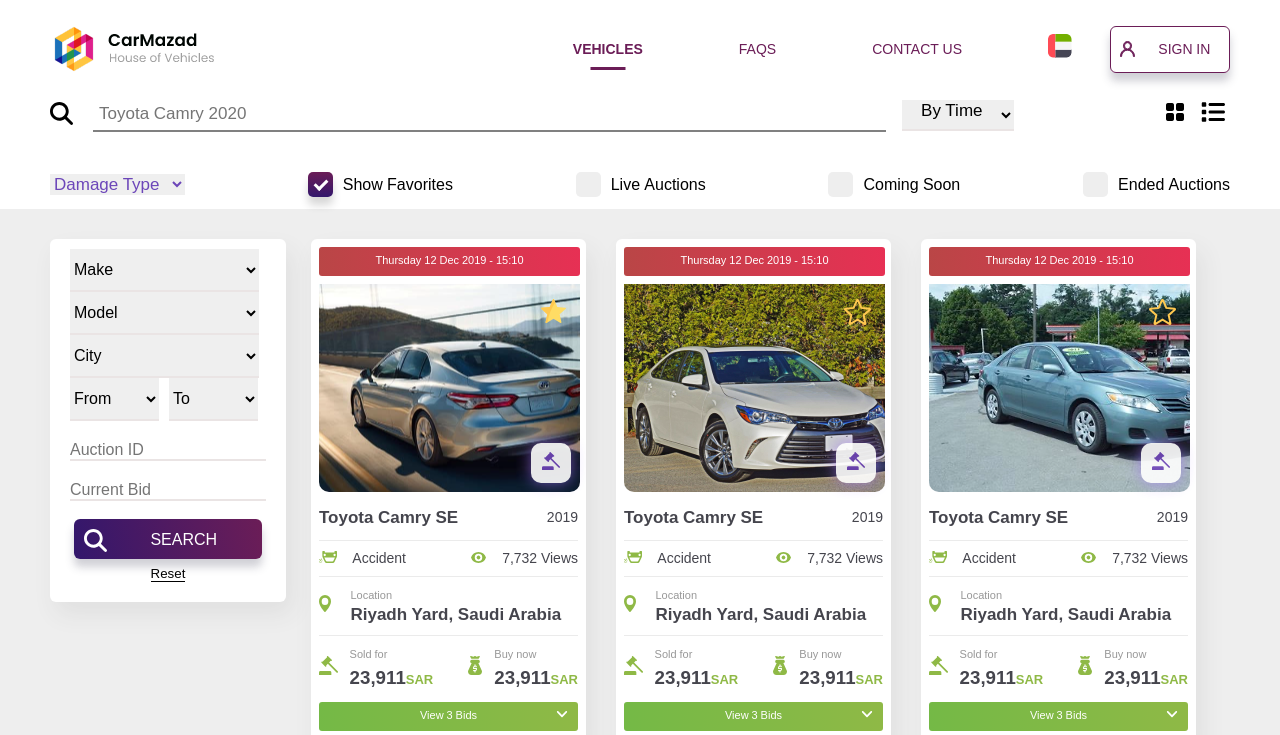
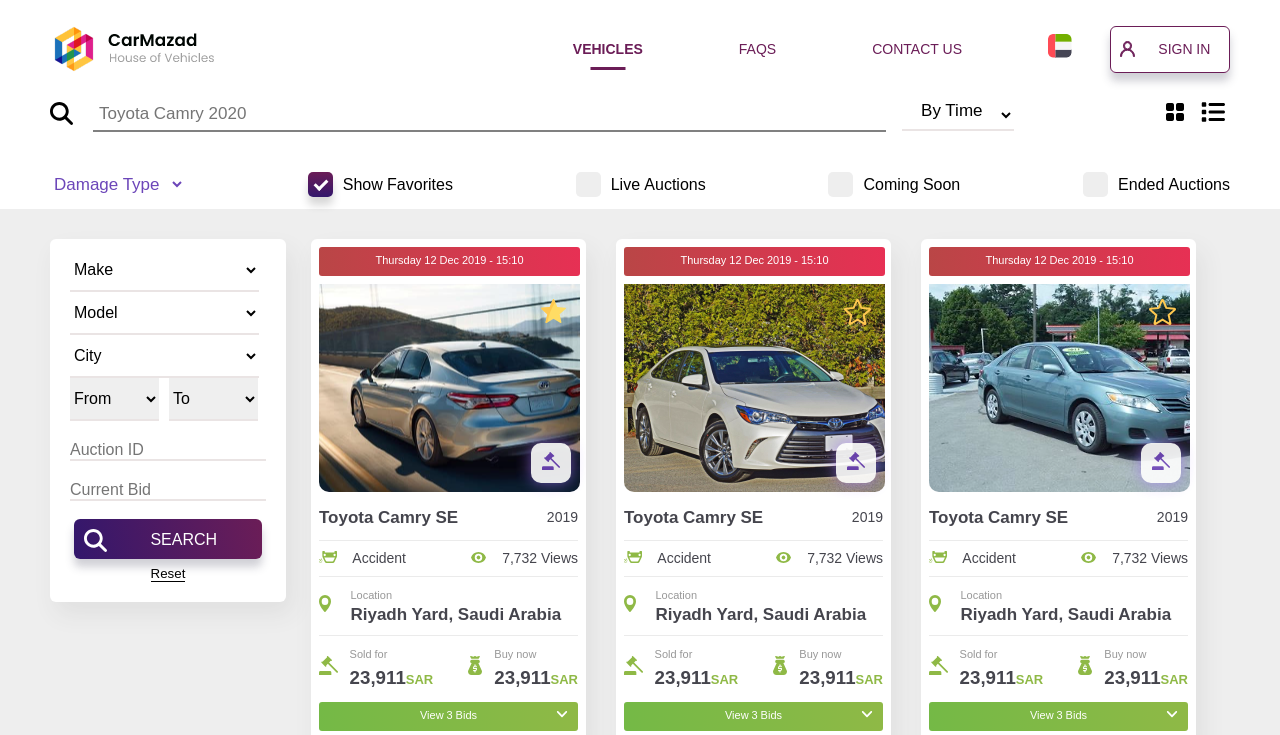
Before and after one commit to snehalwarke96/carMazad, a plain HTML site: page index.html in a window 1280 px wide. Shown: the top 735 px of the page. Drawn offline with Linux system fonts and the light colour scheme.

Commit message:
Add files via upload

```diff
--- a/css/style.css
+++ b/css/style.css
@@ -105,7 +105,7 @@ body{
 }
 input[type='select']{
   font-family: 'Poppins' ,Arial, Helvetica, sans-serif;
-  background-color: transparent;
+
 
 }
 
@@ -116,6 +116,7 @@ input[type='select']{
     width: 98%;
     padding: 6px ;
    border-bottom: 2px solid grey;
+
    font-size: 17px;
 
 
@@ -140,6 +141,7 @@ form select{
    margin: 0 20px;
    padding: 0px 15px 8px;
    color: black;
+   background-color: white;
 
 }
 .disp-for{
@@ -239,6 +241,7 @@ form select{
     border: 0;
     outline: 0;
     color: #6C46B9;
+    background-color: white;
     padding-right: 9px;
   }
 
@@ -296,6 +299,7 @@ margin-top: 20px;
     outline: 0;
     border-bottom: 2px solid rgb(234, 228, 228);
    margin: 0 20px;
+   background-color: white;
    padding: 8px 45px 8px 0;
   }
 
```
